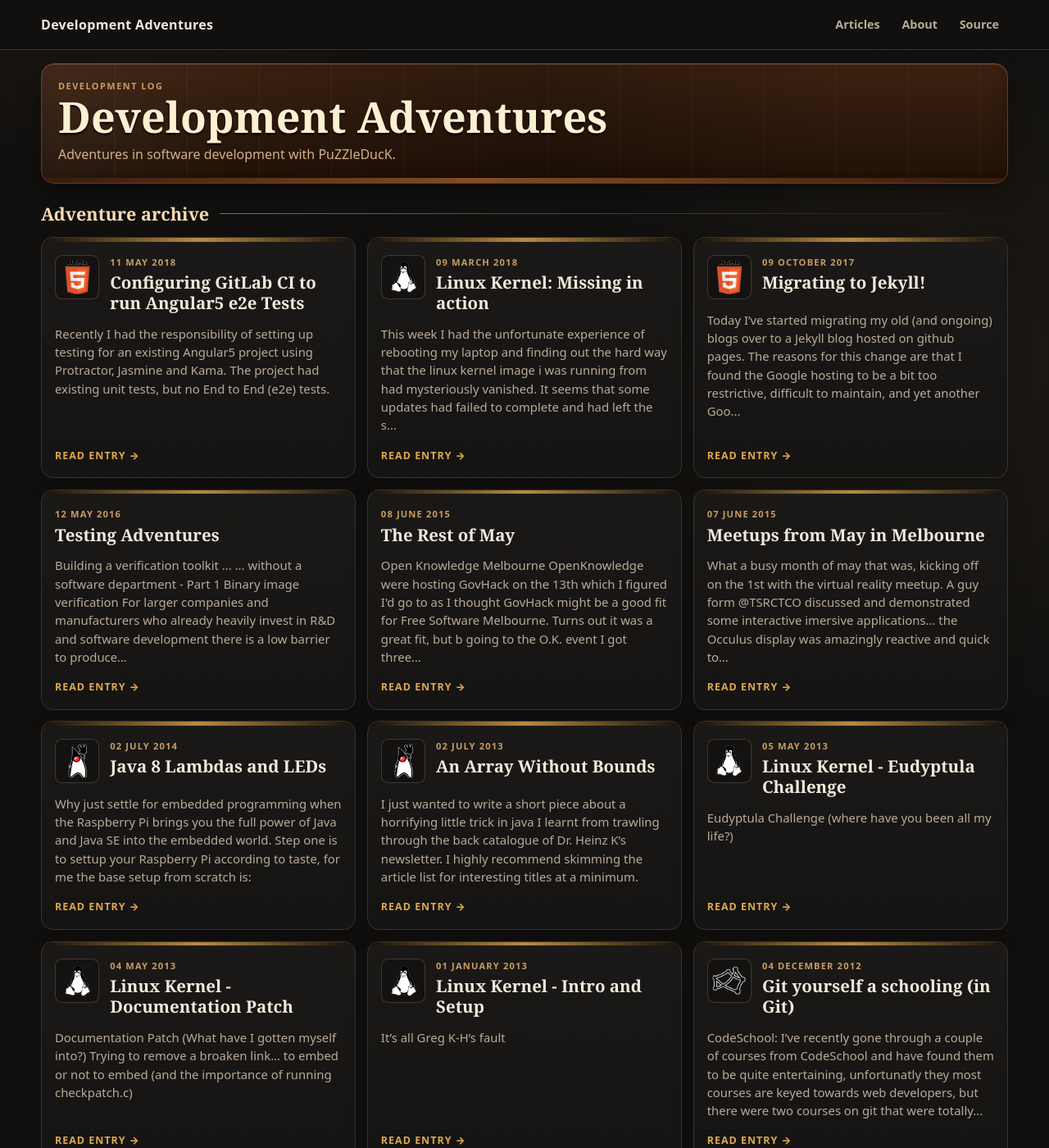
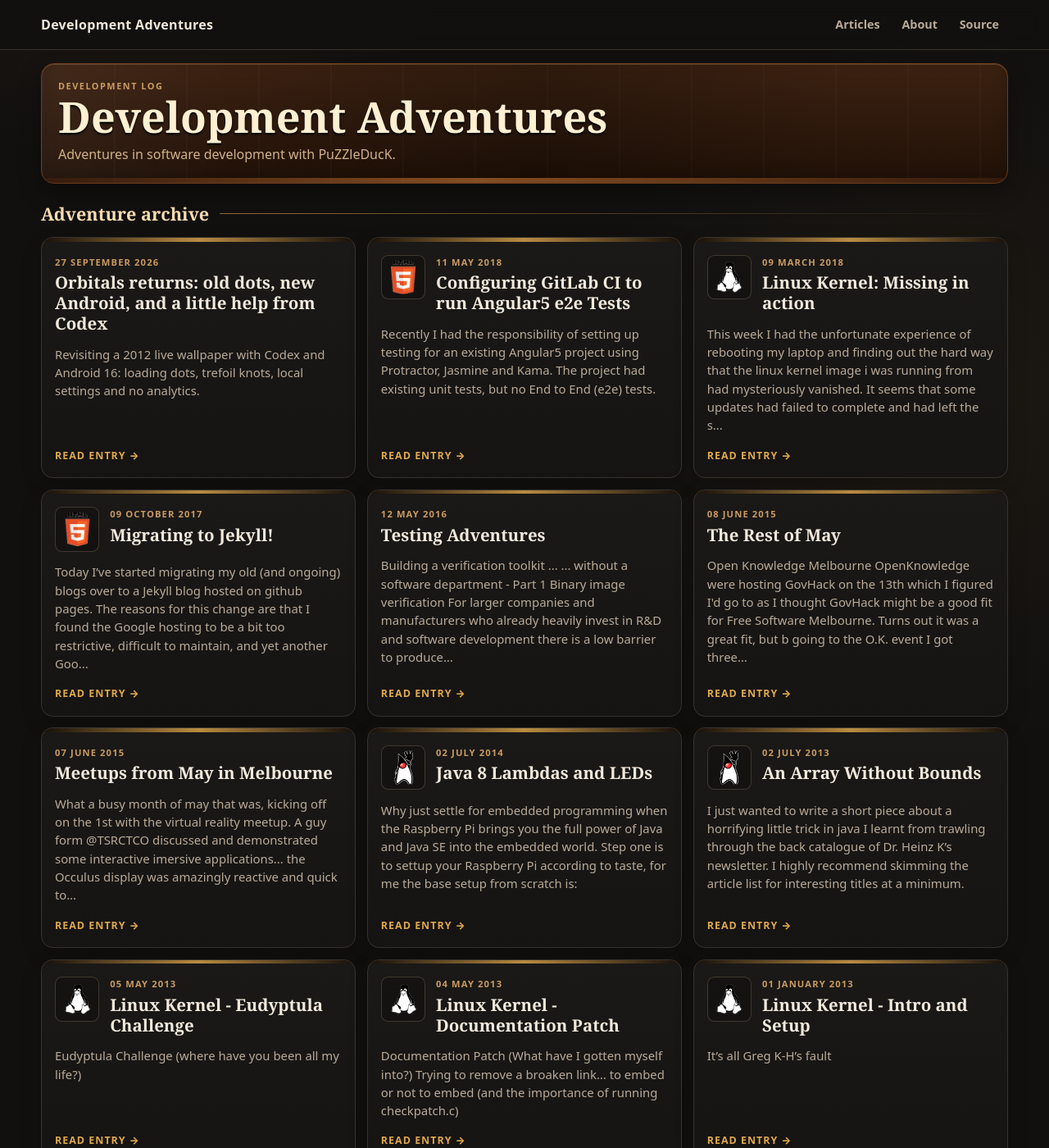
Before and after one commit to PuZZleDucK/Development-Adventures, a Jekyll site: the page built from index.md, in a window 1280 px wide and 1400 px high. Shown: the whole window at 82% size. Built offline with Jekyll 4.4.1, drawn with Linux system fonts in a browser that asks for light colours; some of the changed lines change nothing that is shown.

Commit message:
Publish Orbital revival article with clarified privacy details

```diff
--- /dev/null
+++ b/_posts/2026-09-27-orbitals-old-dots-new-android.markdown
@@ -0,0 +1,96 @@
+---
+layout: post
+title: "Orbitals returns: old dots, new Android, and a little help from Codex"
+excerpt: "Revisiting a 2012 live wallpaper with Codex and Android 16: loading dots, trefoil knots, local settings and no analytics."
+date: 2026-09-27 12:00:00 +0000
+categories: article
+title-image: no_image.svg
+---
+
+*A development update, not a new store-release announcement.*
+
+Orbitals started with a fairly modest ambition. Make some dots move around the screen in an interesting way. Touch the screen, disturb the pattern, and watch it settle into something else.
+
+Fourteen years later, the dots still appeal to me. The Android project around them needed rather more attention.
+
+This September I've been revisiting Orbitals with help from Codex. The work has been about getting an old app building and behaving on current Android, without throwing away the little mathematical toy that made it worth writing in the first place.
+
+![Enlarged screenshot details of the pink Trefoil knot pattern and multicoloured Chasing dots on black.]({{ '/assets/images/orbitals-revival/orbitals-showcase.png' | relative_url }})
+
+*Real Android 16 emulator captures from the revived Orbital_LWP app. These are enlarged crops, not concept art. The full screenshots below show the original, much smaller dot scale.*
+
+## Before Orbitals had its own app
+
+The trail starts with Target Live Wallpaper. In [February 2012]({% post_url 2012-02-29-these-messes-i-in-and-out-of %}), I was writing about fireworks, custom models and the usual collection of unfinished Android experiments. Near the bottom of that post was a small addition: "Also just added 'orbitals'".
+
+By [3 May 2012]({% post_url 2012-05-03-announcing-first-release-of-orbitals %}), it had become a separate release. I described Orbitals as the second spin-off from Target Live Wallpaper.
+
+The inspirations were quite specific. Windows 8's loading bubbles suggested the chasing dots. Ordinary orbits supplied the simpler patterns, and the trefoil knot inspired the knotted ones. Ubuntu, XDA and Slashdot were among the references for the tech and open-source colour schemes.
+
+There was no astronomy simulation hiding underneath. This was an excuse to play with motion, colour and a few equations. In the original release, touching the screen changed the randomised colour scheme, trail length and speed.
+
+In [August 2012]({% post_url 2012-08-19-orbitals-and-adb %}), I wrote about fixing some "shifty maths" and separating the transition away from an orbit from the transition back. That let the dots make interesting patterns between the settled ones. The movement between shapes was becoming part of the fun.
+
+## A small naming tangle
+
+There are two related repositories in this story. [Orbital-Live-Wallpaper](https://github.com/PuZZleDucK/Orbital-Live-Wallpaper) holds the original 2012 app. [Orbital_LWP](https://github.com/PuZZleDucK/Orbital_LWP) has its own Android package identity and a later Android Studio history, including settings fixes from 2015.
+
+Both received modernisation work on 22 September 2026. They are related, but they are not interchangeable builds. The screenshots in this post show Orbital_LWP, which retains six orbital patterns, nine palettes and its red-arc widget.
+
+## What the Codex-assisted revival actually changed
+
+Getting a successful build was the first job. Both projects now target Android 16, API 36, with modern Gradle tooling, Java 17 source compatibility and AndroidX. But a fresh build alone would have left plenty of old assumptions intact.
+
+A live wallpaper can have more than one engine. Android may be showing a preview while another instance is active. Each engine now owns its animation state, rather than letting a preview interfere with another instance. Animation callbacks stop when the wallpaper is hidden or its surface disappears, and listeners are removed when the engine is destroyed.
+
+Settings also needed to do what they said. In the original app, placeholder switches became working touch-follow and orbit-transition controls. In Orbital_LWP, the work repaired ignored direction and transition-speed settings, preference loading on a cold start, and mismatched colour labels. Existing preference keys and palette values were preserved.
+
+The surrounding screens received day and night themes and system-bar insets. Widget configuration now starts from cancellation, so backing out does not accidentally create a widget. The widgets remain static; there is no reason to keep waking up a background task to redraw an unchanging image.
+
+That is the useful part of this Codex-assisted return for me. It made it practical to revisit the build, lifecycle code and tests around an old experiment, while keeping the original orbit formulas and visual character.
+
+## A look at the revived app
+
+<figure class="post-screenshots">
+  <div class="screenshot-pair">
+  <a href="{{ '/assets/images/orbitals-revival/trefoil-1.png' | relative_url }}"><img src="{{ '/assets/images/orbitals-revival/trefoil-1.png' | relative_url }}" alt="Full Android wallpaper preview showing small pink and magenta Trefoil dots against black." width="1080" height="2400" loading="lazy"></a>
+  <a href="{{ '/assets/images/orbitals-revival/chasing-preview.png' | relative_url }}"><img src="{{ '/assets/images/orbitals-revival/chasing-preview.png' | relative_url }}" alt="Full Android wallpaper preview showing a short trail of coloured Chasing dots." width="1080" height="2400" loading="lazy"></a>
+  </div>
+  <figcaption>Trefoil and Chasing in Android's system wallpaper preview. The original pixel-sized dots look small on a dense display. These captures show previews, not a newly applied home-screen wallpaper.</figcaption>
+</figure>
+
+<figure class="post-screenshots">
+  <div class="screenshot-pair">
+  <a href="{{ '/assets/images/orbitals-revival/trefoil-settings.png' | relative_url }}"><img src="{{ '/assets/images/orbitals-revival/trefoil-settings.png' | relative_url }}" alt="Orbital settings for pattern, speed, direction, dot colours, size, count and transitions." width="1080" height="2400" loading="lazy"></a>
+  <a href="{{ '/assets/images/orbitals-revival/widget-two.png' | relative_url }}"><img src="{{ '/assets/images/orbitals-revival/widget-two.png' | relative_url }}" alt="Android emulator home screen with two static red-arc Orbital widgets." width="1080" height="2400" loading="lazy"></a>
+  </div>
+  <figcaption>The restored settings screen and two launcher-hosted red-arc widgets. The widgets are static images, not additional animated wallpapers.</figcaption>
+</figure>
+
+## Tested, with a few limits
+
+The original app's revival records five passing instrumentation tests on an Android 16 phone, plus manual preview, touch and settings checks. Orbital_LWP records six Android 16 instrumentation tests, five JVM tests and seven compatibility contracts containing 48 assertions. A separate review reran the local contracts, unit tests and lint, and inspected the saved device evidence.
+
+Those checks matter more than a claim that the app is simply "modern". They cover things such as settings surviving recreation, real wallpaper-engine callbacks, and widget configuration behaving properly.
+
+They do not establish long-term battery performance or compatibility with every Android release. Android 6 runtime support remains untested. The original dot sizing and low-resolution static widget artwork also remain visible reminders of the app's age. The revival is working development code, not a claim that a new store release has shipped.
+
+## Privacy and local app data
+
+**No accounts, advertising or usage analytics.** The two development builds described here do not include a service that collects wallpaper-user data for PuZZleDucK, and neither requests internet access. They do not send us personal information, advertising identifiers, location or a history of your touches.
+
+Touch input drives the animation while you use it. It is not kept as an interaction history.
+
+The apps do save configuration on your device, such as your chosen pattern, colours and speed. Those settings are still data: they let the wallpaper remember how you set it up, but they are not tracking records and we do not receive them.
+
+There is no developer-operated database of wallpaper users to retain, sell or share. Local settings normally remain until you clear the app's storage or uninstall it. Both current builds allow Android backup, so your device or backup provider may preserve and restore settings. Uninstalling does not promise deletion of an Android-managed backup; use your device's backup controls for those copies. [Android's backup documentation](https://developer.android.com/identity/data/autobackup) explains this separate system behaviour.
+
+This statement covers the September 2026 development versions discussed here: Orbital Live Wallpaper 2.1 (`orbitlivewallpaperfree.puzzleduck.com`) and Orbital_LWP 2.0 (`org.puzzleduck.orbital_lwp`). If you follow an external link, the browser, app store or other service has its own privacy policy.
+
+For questions, [email PuZZleDucK](mailto:{{ site.email }}). Any message you choose to send is separate from the apps' operation and is handled through the email service.
+
+## Back to the dots
+
+The appeal is still the same as it was in 2012. A few coloured dots follow a pattern, a touch sends them somewhere else, and the screen becomes a small experiment in motion again.
+
+It is good to have the code moving too.
--- a/assets/main.scss
+++ b/assets/main.scss
@@ -324,3 +324,20 @@
   .article-grid { grid-template-columns: 1fr; }
   .post-content, .page-body { overflow-wrap: anywhere; }
 }
+
+/* Paired, full-aspect phone captures in the Orbital development article. */
+.post-screenshots { margin: 1.5rem 0; }
+.post-screenshots .screenshot-pair {
+  display: flex;
+  flex-wrap: wrap;
+  gap: 1rem;
+  justify-content: center;
+}
+.post-screenshots a { flex: 0 1 300px; min-width: 0; }
+.post-content .post-screenshots img {
+  width: 100%;
+  height: auto;
+  max-height: none;
+  margin: 0;
+}
+.post-screenshots figcaption { margin-top: .8rem; font-size: .9rem; }
```
Also changed, not shown: assets/images/orbitals-revival/chasing-preview.png (added), assets/images/orbitals-revival/orbitals-showcase.png (added), assets/images/orbitals-revival/trefoil-1.png (added), assets/images/orbitals-revival/trefoil-settings.png (added), assets/images/orbitals-revival/widget-two.png (added).
